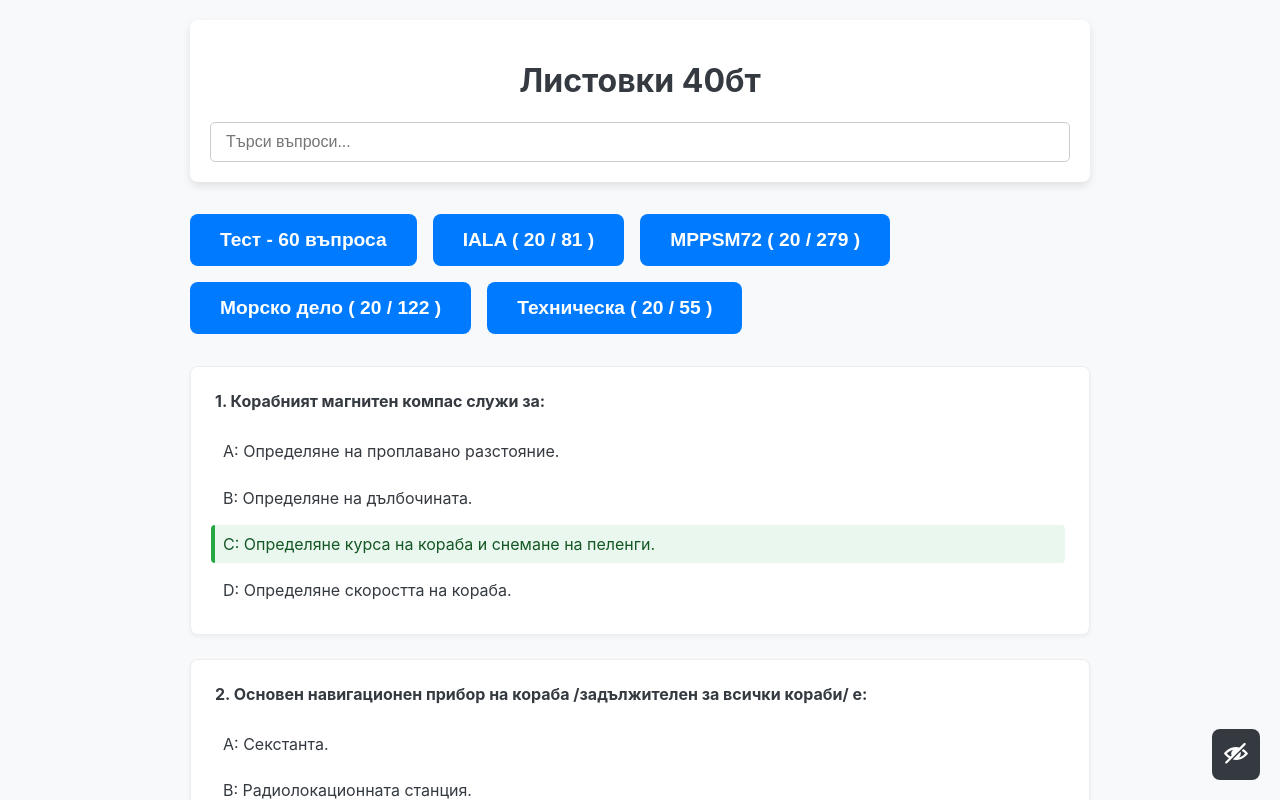
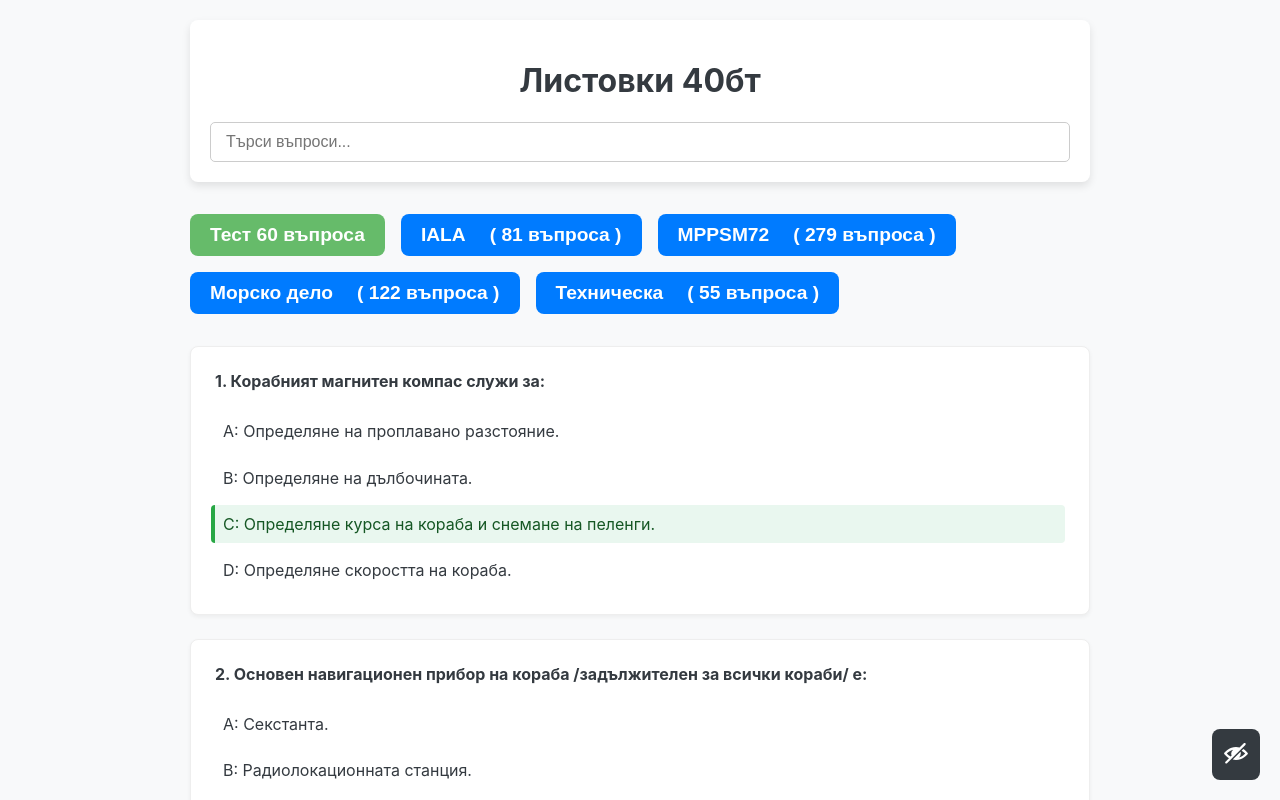
Before and after one commit to panayotoff/listovki-40bt, a React (Vite) app: page / in a window 1280 px wide. Shown: the top 800 px of the page. Built offline with nearby package versions, Linux system fonts and the light colour scheme.

Commit message:
Add option to choose all questions from a theme or sample 20 questions

```diff
--- a/src/App.tsx
+++ b/src/App.tsx
@@ -84,8 +84,8 @@ function App() {
         ...q,
         correct_answer: q.correct_answer as "A" | "B" | "C" | "D",
       }))
-    ); // Reset filter
-    setMode("search"); // Go back to search mode
+    );
+    setMode("search");
   };
 
   const renderContent = () => {
@@ -103,12 +103,18 @@ function App() {
         return (
           <>
             <div className="start-quiz-container">
-              <button onClick={() => startQuiz()} className="button-primary start-button">
-                Тест - {" " + QUIZ_LENGTH} въпроса
+              <button
+                title={`Примерен тест от 60 случайни въпроса`}
+                onClick={() => startQuiz()}
+                className="button-primary button-green start-button"
+              >
+                {`Тест ${QUIZ_LENGTH} въпроса`}
               </button>
               {themeQuizes.map((quiz: SingleQuiz, index: number) => (
+                <div key={index} className="button-split">
                   <button
-                  key={index}
+                    title={`Тест по тема: ${quiz.title} ( ${SINGLE_THEME_QUIZ_LENGTH} въпроса )`}
+                    className="button-primary start-button button-split-end"
                     onClick={() =>
                       startQuiz(
                         quiz.questionsNumbers.map(
@@ -117,11 +123,24 @@ function App() {
                         SINGLE_THEME_QUIZ_LENGTH
                       )
                     }
-                  className="button-primary start-button"
-                  title={`Тест по тема: ${quiz.title} ( ${SINGLE_THEME_QUIZ_LENGTH} въпроса )`}
                   >
-                  {quiz.title} ( {SINGLE_THEME_QUIZ_LENGTH} / {quiz.questionsNumbers.length} )
+                    {quiz.title}
                   </button>
+                  <button
+                    title={`Тест по тема: ${quiz.title} ( ${quiz.questionsNumbers.length} въпроса )`}
+                    className="button-primary start-button button-split-start"
+                    onClick={() =>
+                      startQuiz(
+                        quiz.questionsNumbers.map(
+                          (num) => allQuestions.find((q) => q.question_number === num.toString()) || allQuestions[0]
+                        ),
+                        quiz.questionsNumbers.length
+                      )
+                    }
+                  >
+                    ( {`${quiz.questionsNumbers.length} въпроса`} )
+                  </button>
+                </div>
               ))}
             </div>
             <div className="toggle-answers-container">
@@ -154,6 +173,19 @@ function App() {
 
   return (
     <div className="App">
+      {mode === "quiz" ? (
+        <div className="quiz-header">
+          <button
+            className="button-secondary back-button"
+            title="Назад към въпросите"
+            onClick={() => {
+              setMode("search");
+            }}
+          >
+            Назад
+          </button>
+        </div>
+      ) : (
         <header className="app-header">
           <h1>Листовки 40бт</h1>
           <div className="search-container">
@@ -166,6 +198,7 @@ function App() {
             />
           </div>
         </header>
+      )}
       <main>{renderContent()}</main>
       <footer>
         <p>
--- a/src/index.css
+++ b/src/index.css
@@ -48,6 +48,11 @@ p {
 
 .search-container {
   display: flex;
+}
+
+.quiz-header {
+  margin-bottom: 1rem;
+  text-align: left;
 }
 
 .search-input {
@@ -134,7 +139,7 @@ p {
   background-color: var(--primary-color);
   color: white;
   border: none;
-  padding: 12px 24px;
+  padding: 10px 20px;
   font-size: 1rem;
   border-radius: 8px;
   cursor: pointer;
@@ -143,8 +148,16 @@ p {
   text-align: left;
 }
 
+.button-green {
+  background-color: #66bb6a;
+}
+
 .button-primary:hover {
   background-color: #0056b3;
+}
+
+.button-green:hover {
+  background-color: #388e3c;
 }
 
 .button-secondary {
@@ -166,6 +179,22 @@ p {
   bottom: 20px;
   right: 20px;
   z-index: 1000;
+}
+
+.button-split {
+  border-radius: 8px;
+}
+
+.button-split-end{
+  border-top-right-radius: 0;
+  border-bottom-right-radius: 0;
+  padding-right: 12px;
+}
+
+.button-split-start{
+  border-top-left-radius: 0;
+  border-bottom-left-radius: 0;
+  padding-left: 12px;
 }
 
 .results-container {
@@ -196,10 +225,8 @@ p {
   bottom: 20px;
   left: 50%;
   transform: translateX(-50%);
-  z-index: 10; /* Ensure it's above the swiper */
+  z-index: 10;
 }
-
-/* Add these styles to your existing index.css */
 
 .start-quiz-container {
   display: flex;
@@ -208,20 +235,8 @@ p {
   margin-bottom: 2rem;
 }
 
-.toggle-answers-container {
-  /* position: sticky;
-  left: 0;
-  top: 0;
-  padding-top: 0.25rem;
-  padding-bottom: 0.5rem;
-  margin-bottom: 2rem;
-  text-align: left;
-  background-color: var(rgba(--light-color, 0.8));
-  backdrop-filter: blur(5px); */
-}
-
 .start-button {
-  padding: 15px 30px;
+  /* padding: 15px 30px; */
   font-size: 1.2rem;
   font-weight: bold;
 }
```
Lines whose indentation alone changed are shown as unchanged.
